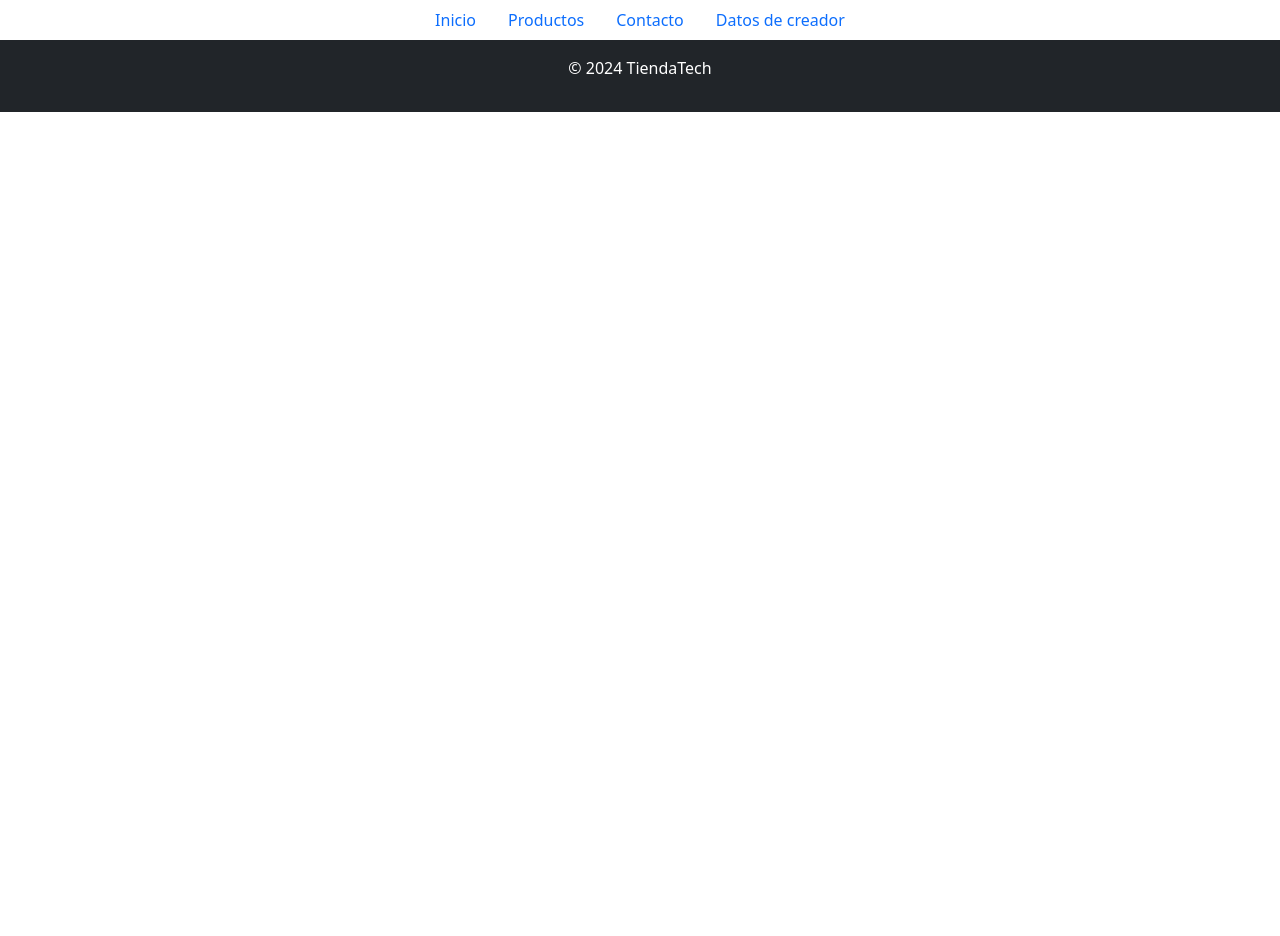
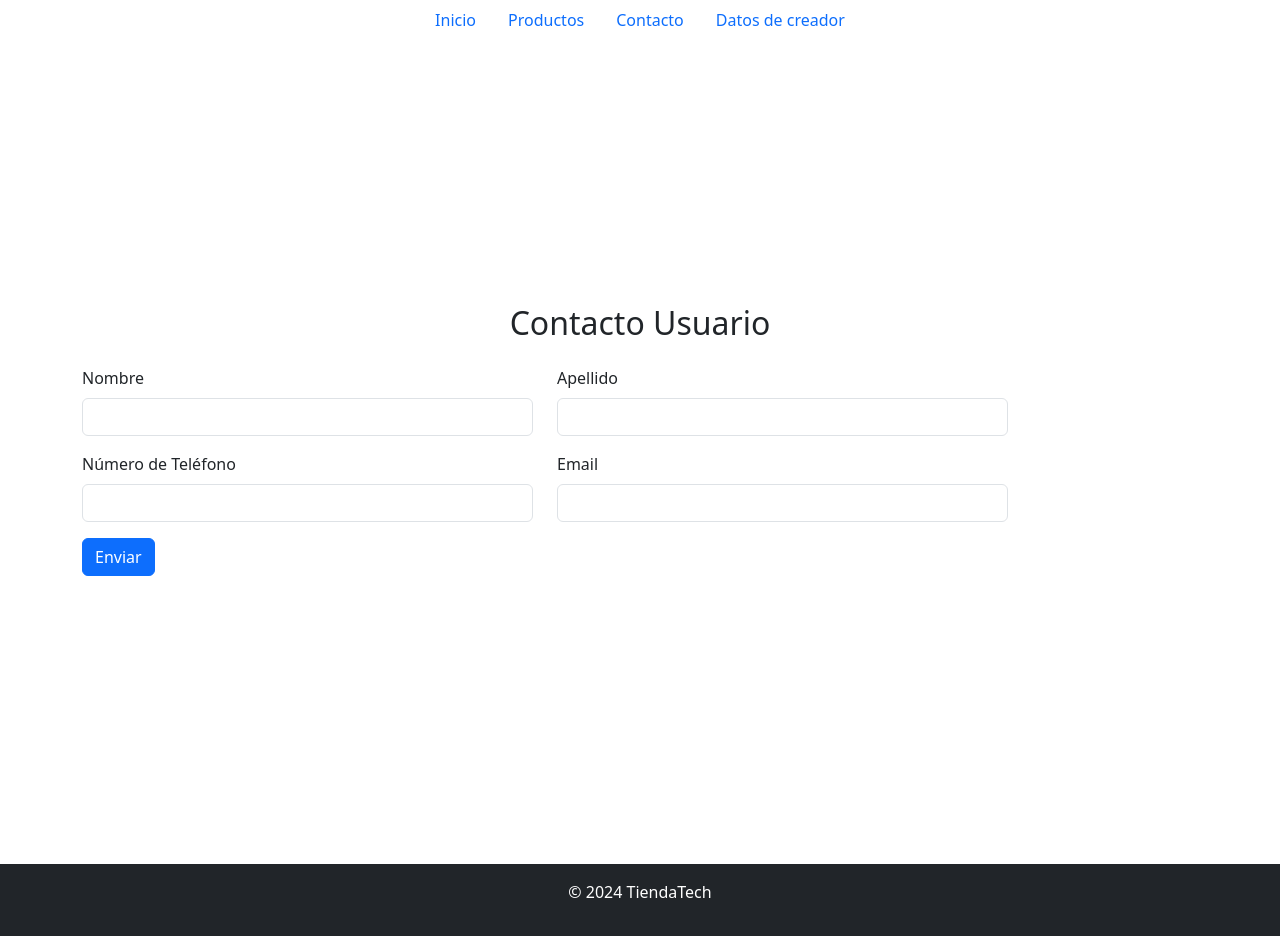
Before and after one commit to Angelitohappy/Games_Ecommerce, a PHP site: page /index.php?s=formulario in a window 1280 px wide. Before the commit the page ends 112 px from the top, so only its background shows below. Run offline with PHP 8.4, Linux system fonts and the light colour scheme.

Commit message:
formulario de contacto creado

```diff
--- a/index.php
+++ b/index.php
@@ -45,7 +45,7 @@ if (!isset($listaRutas[$ruta])) {
 
             <ul class="nav justify-content-center">
                 <li class="nav-item">
-                    <a class="nav-link active" aria-current="page"  href="index.php?s=inicio">Inicio</a>
+                    <a class="nav-link active" aria-current="page" href="index.php?s=inicio">Inicio</a>
                 </li>
                 <li class="nav-item">
                     <a class="nav-link" href="index.php?s=productos">Productos</a>
@@ -54,7 +54,7 @@ if (!isset($listaRutas[$ruta])) {
                     <a class="nav-link" href="index.php?s=formulario">Contacto</a>
                 </li>
                 <li class="nav-item">
-                <a class="nav-link" href="index.php?s=datos_alumno">Datos de creador</a>
+                    <a class="nav-link" href="index.php?s=datos_alumno">Datos de creador</a>
                 </li>
             </ul>
 
@@ -66,7 +66,7 @@ if (!isset($listaRutas[$ruta])) {
     require __DIR__ . '/vistas/' . $ruta . '.php';
     ?>
 
-    <footer class="bg-dark text-white text-center py-3">
+    <footer class="bg-dark text-white text-center py-3 mt-4">
         <p>&copy; 2024 TiendaTech</p>
     </footer>
 
--- a/vistas/formulario.php
+++ b/vistas/formulario.php
@@ -0,0 +1,50 @@
+<!DOCTYPE html>
+<html lang="es">
+
+<head>
+    <meta charset="UTF-8">
+    <meta name="viewport" content="width=device-width, initial-scale=1.0">
+    <link href="https://stackpath.bootstrapcdn.com/bootstrap/5.3.0/css/bootstrap.min.css" rel="stylesheet">
+    <title>Formulario de Pago</title>
+    <style>
+        html,
+        body {
+            height: 100%;
+        }
+    </style>
+</head>
+
+<body>
+
+    <div class="d-flex justify-content-center align-items-center vh-100">
+        <div class="container">
+            <h2 class="text-center mb-4">Contacto Usuario</h2>
+            <form>
+                <div class="row">
+                    <div class="col-5 mb-3">
+                        <label for="firstName" class="form-label">Nombre</label>
+                        <input type="text" class="form-control" id="firstName" required>
+                    </div>
+                    <div class="col-5 mb-3">
+                        <label for="lastName" class="form-label">Apellido</label>
+                        <input type="text" class="form-control" id="lastName" required>
+                    </div>
+                    <div class="col-5 mb-3">
+                        <label for="number" class="form-label">Número de Teléfono</label>
+                        <input type="text" class="form-control" id="number" required>
+                    </div>
+                    <div class="col-5 mb-3">
+                        <label for="email" class="form-label">Email</label>
+                        <input type="email" class="form-control" id="email">
+                    </div>
+                </div>
+                <button type="submit" class="btn btn-primary">Enviar</button>
+            </form>
+        </div>
+    </div>
+
+    <script src="https://code.jquery.com/jquery-3.6.0.min.js"></script>
+    <script src="https://cdn.jsdelivr.net/npm/bootstrap@5.3.0/dist/js/bootstrap.bundle.min.js"></script>
+</body>
+
+</html>
--- a/vistas/producto.php
+++ b/vistas/producto.php
@@ -4,7 +4,7 @@
 <head>
     <meta charset="UTF-8">
     <meta name="viewport" content="width=device-width, initial-scale=1.0">
-    <title>Artículo</title>
+    <title>Producto</title>
 </head>
 
 <body>
```
